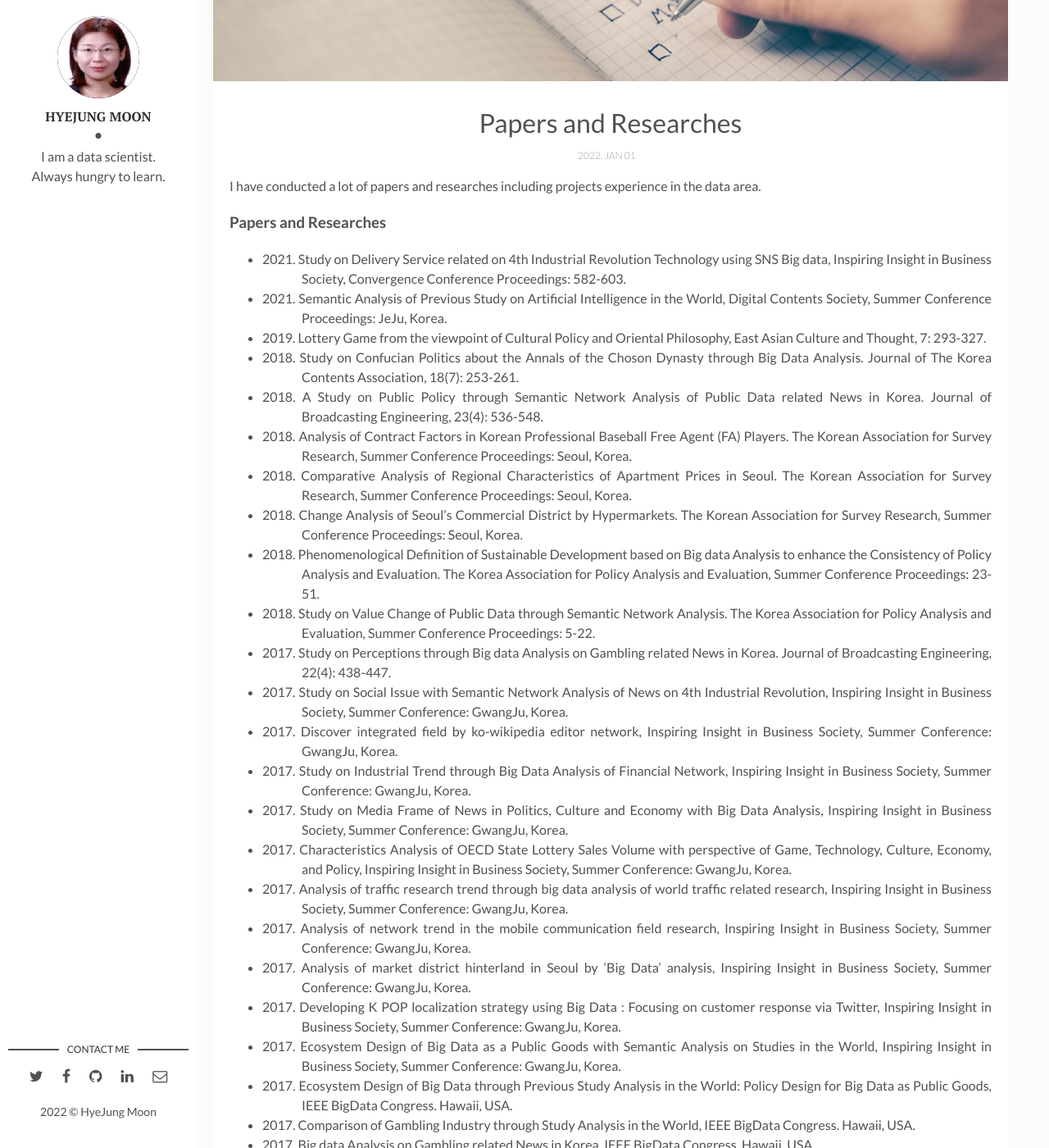
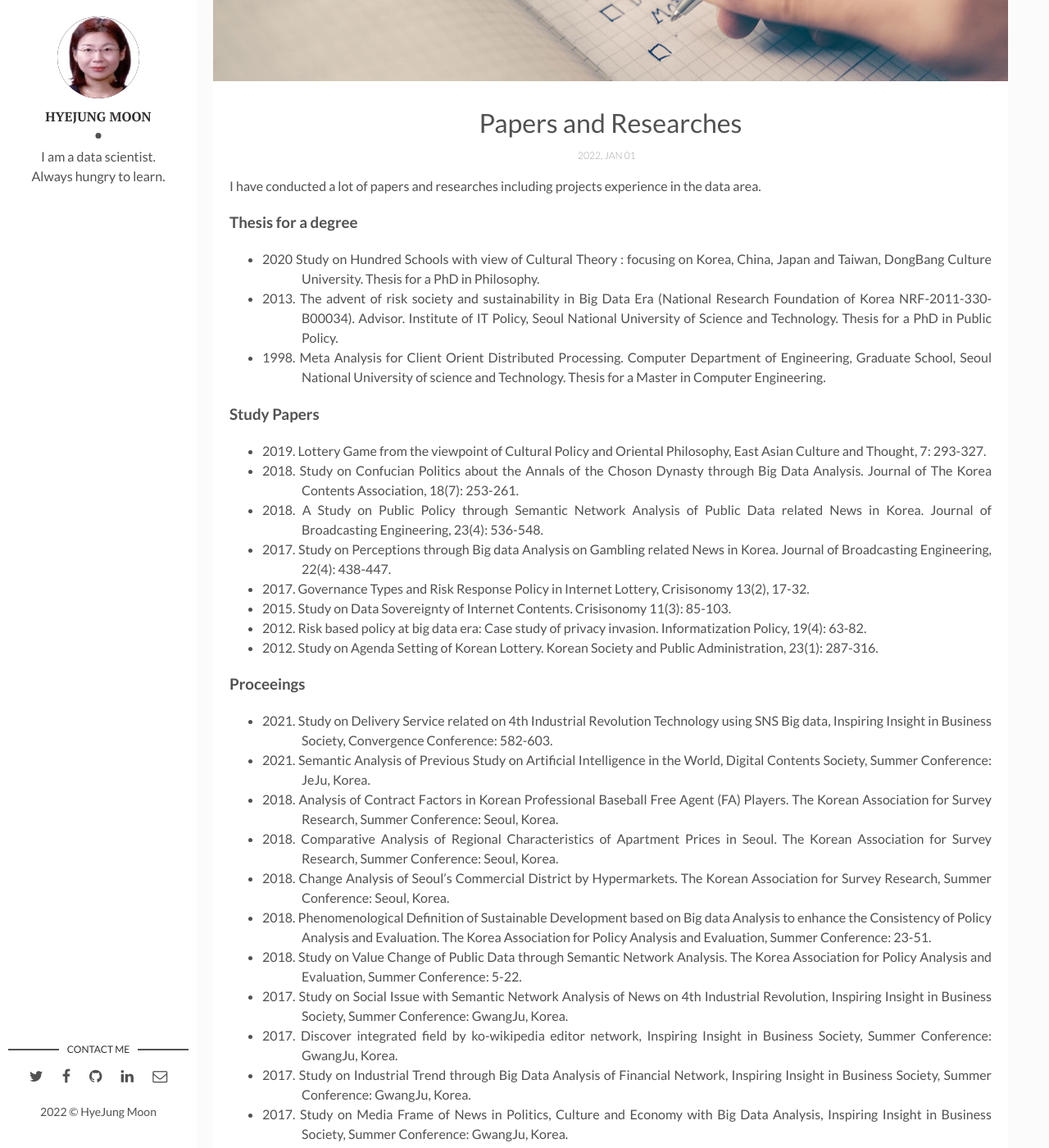
Before and after one commit to MoonHyeJung/moonhyejung.github.io, a Jekyll site: the page built from _posts/2022-01-01-papers-researches.markdown, in a window 1280 px wide and 1400 px high, scrolled down 421 px. Shown: the whole window at 82% size. Built offline with Jekyll 4.4.1, drawn with Linux system fonts in a browser that asks for light colours; some of the changed text lies outside the part shown.

Commit message:
contents add

```diff
--- a/_posts/2022-01-01-papers-researches.markdown
+++ b/_posts/2022-01-01-papers-researches.markdown
@@ -10,18 +10,29 @@ tags: [paper, study, research, thesis] # add tag
 
 I have conducted a lot of papers and researches including projects experience in the data area.
 
-### Papers and Researches
-- <div style='text-align: justify; text-indent: -3em; margin-left: 3em;'>2021. Study on Delivery Service related on 4th Industrial Revolution Technology using SNS Big data, Inspiring Insight in Business Society, Convergence Conference Proceedings: 582-603.</div>
-- <div style='text-align: justify; text-indent: -3em; margin-left: 3em;'>2021. Semantic Analysis of Previous Study on Artificial Intelligence in the World, Digital Contents Society, Summer Conference Proceedings: JeJu, Korea.
+### Thesis for a degree
+- <div style='text-align: justify; text-indent: -3em; margin-left: 3em;'>2020 Study on Hundred Schools with view of Cultural Theory : focusing on Korea, China, Japan and Taiwan, DongBang Culture University. Thesis for a PhD in Philosophy.</div>
+- <div style='text-align: justify; text-indent: -3em; margin-left: 3em;'>2013. The advent of risk society and sustainability in Big Data Era (National Research Foundation of Korea NRF-2011-330-B00034). Advisor. Institute of IT Policy, Seoul National University of Science and Technology. Thesis for a PhD in Public Policy.</div>
+- <div style='text-align: justify; text-indent: -3em; margin-left: 3em;'>1998. Meta Analysis for Client Orient Distributed Processing. Computer Department of Engineering, Graduate School, Seoul National University of science and Technology. Thesis for a Master in Computer Engineering.</div>
+
+### Study Papers
 - <div style='text-align: justify; text-indent: -3em; margin-left: 3em;'>2019. Lottery Game from the viewpoint of Cultural Policy and Oriental Philosophy, East Asian Culture and Thought, 7: 293-327.</div>
 - <div style='text-align: justify; text-indent: -3em; margin-left: 3em;'>2018. Study on Confucian Politics about the Annals of the Choson Dynasty through Big Data Analysis. Journal of The Korea Contents Association, 18(7): 253-261.</div>
 - <div style='text-align: justify; text-indent: -3em; margin-left: 3em;'>2018. A Study on Public Policy through Semantic Network Analysis of Public Data related News in Korea. Journal of Broadcasting Engineering, 23(4): 536-548.</div>
-- <div style='text-align: justify; text-indent: -3em; margin-left: 3em;'>2018. Analysis of Contract Factors in Korean Professional Baseball Free Agent (FA) Players. The Korean Association for Survey Research, Summer Conference Proceedings: Seoul, Korea.</div>
-- <div style='text-align: justify; text-indent: -3em; margin-left: 3em;'>2018. Comparative Analysis of Regional Characteristics of Apartment Prices in Seoul. The Korean Association for Survey Research, Summer Conference Proceedings: Seoul, Korea.</div>
-- <div style='text-align: justify; text-indent: -3em; margin-left: 3em;'>2018. Change Analysis of Seoul’s Commercial District by Hypermarkets. The Korean Association for Survey Research, Summer Conference Proceedings: Seoul, Korea.</div>
-- <div style='text-align: justify; text-indent: -3em; margin-left: 3em;'>2018. Phenomenological Definition of Sustainable Development based on Big data Analysis to enhance the Consistency of Policy Analysis and Evaluation. The Korea Association for Policy Analysis and Evaluation, Summer Conference Proceedings: 23-51.</div>
-- <div style='text-align: justify; text-indent: -3em; margin-left: 3em;'>2018. Study on Value Change of Public Data through Semantic Network Analysis. The Korea Association for Policy Analysis and Evaluation, Summer Conference Proceedings: 5-22.</div>
 - <div style='text-align: justify; text-indent: -3em; margin-left: 3em;'>2017. Study on Perceptions through Big data Analysis on Gambling related News in Korea. Journal of Broadcasting Engineering, 22(4): 438-447.</div>
+- <div style='text-align: justify; text-indent: -3em; margin-left: 3em;'>2017. Governance Types and Risk Response Policy in Internet Lottery, Crisisonomy 13(2), 17-32.</div>
+- <div style='text-align: justify; text-indent: -3em; margin-left: 3em;'>2015. Study on Data Sovereignty of Internet Contents. Crisisonomy 11(3): 85-103.</div>
+- <div style='text-align: justify; text-indent: -3em; margin-left: 3em;'>2012. Risk based policy at big data era: Case study of privacy invasion. Informatization Policy, 19(4): 63-82.</div>
+- <div style='text-align: justify; text-indent: -3em; margin-left: 3em;'>2012. Study on Agenda Setting of Korean Lottery. Korean Society and Public Administration, 23(1): 287-316.</div>
+
+### Proceeings
+- <div style='text-align: justify; text-indent: -3em; margin-left: 3em;'>2021. Study on Delivery Service related on 4th Industrial Revolution Technology using SNS Big data, Inspiring Insight in Business Society, Convergence Conference: 582-603.</div>
+- <div style='text-align: justify; text-indent: -3em; margin-left: 3em;'>2021. Semantic Analysis of Previous Study on Artificial Intelligence in the World, Digital Contents Society, Summer Conference: JeJu, Korea.
+- <div style='text-align: justify; text-indent: -3em; margin-left: 3em;'>2018. Analysis of Contract Factors in Korean Professional Baseball Free Agent (FA) Players. The Korean Association for Survey Research, Summer Conference: Seoul, Korea.</div>
+- <div style='text-align: justify; text-indent: -3em; margin-left: 3em;'>2018. Comparative Analysis of Regional Characteristics of Apartment Prices in Seoul. The Korean Association for Survey Research, Summer Conference: Seoul, Korea.</div>
+- <div style='text-align: justify; text-indent: -3em; margin-left: 3em;'>2018. Change Analysis of Seoul’s Commercial District by Hypermarkets. The Korean Association for Survey Research, Summer Conference: Seoul, Korea.</div>
+- <div style='text-align: justify; text-indent: -3em; margin-left: 3em;'>2018. Phenomenological Definition of Sustainable Development based on Big data Analysis to enhance the Consistency of Policy Analysis and Evaluation. The Korea Association for Policy Analysis and Evaluation, Summer Conference: 23-51.</div>
+- <div style='text-align: justify; text-indent: -3em; margin-left: 3em;'>2018. Study on Value Change of Public Data through Semantic Network Analysis. The Korea Association for Policy Analysis and Evaluation, Summer Conference: 5-22.</div>
 - <div style='text-align: justify; text-indent: -3em; margin-left: 3em;'>2017. Study on Social Issue with Semantic Network Analysis of News on 4th Industrial Revolution, Inspiring Insight in Business Society, Summer Conference: GwangJu, Korea.</div>
 - <div style='text-align: justify; text-indent: -3em; margin-left: 3em;'>2017. Discover integrated field by ko-wikipedia editor network, Inspiring Insight in Business Society, Summer Conference: GwangJu, Korea.</div>
 - <div style='text-align: justify; text-indent: -3em; margin-left: 3em;'>2017. Study on Industrial Trend through Big Data Analysis of Financial Network, Inspiring Insight in Business Society, Summer Conference: GwangJu, Korea.</div>
@@ -36,7 +47,6 @@ I have conducted a lot of papers and researches including projects experience in
 - <div style='text-align: justify; text-indent: -3em; margin-left: 3em;'>2017. Comparison of Gambling Industry through Study Analysis in the World, IEEE BigData Congress. Hawaii, USA.</div>
 - <div style='text-align: justify; text-indent: -3em; margin-left: 3em;'>2017. Big data Analysis on Gambling related News in Korea, IEEE BigData Congress. Hawaii, USA.</div>
 - <div style='text-align: justify; text-indent: -3em; margin-left: 3em;'>2017. Semantic Analysis of Transportation related Researches, IEEE BigData Congress. Hawaii, USA.</div>
-- <div style='text-align: justify; text-indent: -3em; margin-left: 3em;'>2017. Governance Types and Risk Response Policy in Internet Lottery, Crisisonomy 13(2), 17-32.</div>
 - <div style='text-align: justify; text-indent: -3em; margin-left: 3em;'>2016. Study about advanced National ID using eID and Play Accountment Management System, The Korea Assessment for Public policy and Evaluation of Policy. Winter Conference.</div>
 - <div style='text-align: justify; text-indent: -3em; margin-left: 3em;'>2016. Cause Identification and Public Policy against Risk Response about Accident of Printed Lottery in Korea, The Korea Assessment for Public policy and Evaluation of Policy. Winter Conference.</div>
 - <div style='text-align: justify; text-indent: -3em; margin-left: 3em;'>2016. Comparative Analysis of e-player card for gaming customer in the World, The Korea Assessment for Public policy and Evaluation of Policy. Winter Conference.</div>
@@ -48,7 +58,6 @@ I have conducted a lot of papers and researches including projects experience in
 - <div style='text-align: justify; text-indent: -3em; margin-left: 3em;'>2016. Study of Public Policy through Big Data Analysis about Gambling related News, The Korean Institute of Broadcast and Media Engineering, Autome Conference.</div>
 - <div style='text-align: justify; text-indent: -3em; margin-left: 3em;'>2016. Trend Analysis of Trade Network in OECD Countries. Korea Information Processing Society, Spring Conference.</div>
 - <div style='text-align: justify; text-indent: -3em; margin-left: 3em;'>2016. Study of IT Policy based on Semantic Analysis about World Big Data Studies. Seoul Administration and Public Policy Association, Spring Conference.</div>
-- <div style='text-align: justify; text-indent: -3em; margin-left: 3em;'>2015. Study on Data Sovereignty of Internet Contents. Crisisonomy 11(3): 85-103.</div>
 - <div style='text-align: justify; text-indent: -3em; margin-left: 3em;'>2015. The Change of Lottery Policy in Korea: Focusing on Policy Agenda Setting. The Third Asia Pacific Conference on Gambling & Commercial Gaming Research and Summit on Lottery Development. BeiJing, China.</div>
 - <div style='text-align: justify; text-indent: -3em; margin-left: 3em;'>2014. IT Policy of e-Government about ITSM of NCIA, Korea. Seoul Administration and Public Policy Association, Autome Conference.</div>
 - <div style='text-align: justify; text-indent: -3em; margin-left: 3em;'>2014. Trend of Studies Gambling & Lotteries using Big Data Analysis, GRL Conference, Macao, China.</div>
@@ -56,13 +65,5 @@ I have conducted a lot of papers and researches including projects experience in
 - <div style='text-align: justify; text-indent: -3em; margin-left: 3em;'>2014. A Study on the World Lottery Trend and Development Strategy of Lottery in Korea. Korea Society of Strategic Management Spring Conference.</div>
 - <div style='text-align: justify; text-indent: -3em; margin-left: 3em;'>2013. Development Strategy of Lottery in Korea, Lottery CommissionBig Data and Policy design for Data Sovereignty: A Case Study on Copyright and CCL in South Korea, 2013 ASE/IEEE International Conference on Big Data. Washington D.C., USA.</div>
 - <div style='text-align: justify; text-indent: -3em; margin-left: 3em;'>2013. Policy Design about Big Data Concept and Data sovereignty. Korea Information Processing Society, Spring Conference.</div>
-- <div style='text-align: justify; text-indent: -3em; margin-left: 3em;'>2013. The Change of Lottery Policy in Korea: Focusing on Policy Agenda Setting. Doctoral thesis, Department of Public Policy Graduate School of Public Policy and Information Technology Seoul National University of Science and Technology.</div>
-- <div style='text-align: justify; text-indent: -3em; margin-left: 3em;'>2012. Risk based policy at big data era: Case study of privacy invasion. Informatization Policy, 19(4): 63-82.</div>
 - <div style='text-align: justify; text-indent: -3em; margin-left: 3em;'>2012. Trend of Lottery studies. International Conference and Forum on Public Welfare and Gaming Industry: China, Beiging.</div>
-- <div style='text-align: justify; text-indent: -3em; margin-left: 3em;'>2012. Study on Agenda Setting of Korean Lottery. Korean Society and Public Administration, 23(1): 287-316.</div>
 - <div style='text-align: justify; text-indent: -3em; margin-left: 3em;'>2011. Research about China's Future and Informatization Policy. IT & Future Strategy, 7: National Information Society Agency.</div>
-
-### Thesis for a degree
-- <div style='text-align: justify; text-indent: -3em; margin-left: 3em;'>2020 Study on Hundred Schools with view of Cultural Theory : focusing on Korea, China, Japan and Taiwan, DongBang Culture University. Thesis for a PhD in Philosophy.</div>
-- <div style='text-align: justify; text-indent: -3em; margin-left: 3em;'>2013. The advent of risk society and sustainability in Big Data Era (National Research Foundation of Korea NRF-2011-330-B00034). Advisor. Institute of IT Policy, Seoul National University of Science and Technology. Thesis for a PhD in Public Policy.</div>
-- <div style='text-align: justify; text-indent: -3em; margin-left: 3em;'>1998. Meta Analysis for Client Orient Distributed Processing. Computer Department of Engineering, Graduate School, Seoul National University of science and Technology. Thesis for a Master in Computer Engineering.</div>
```
